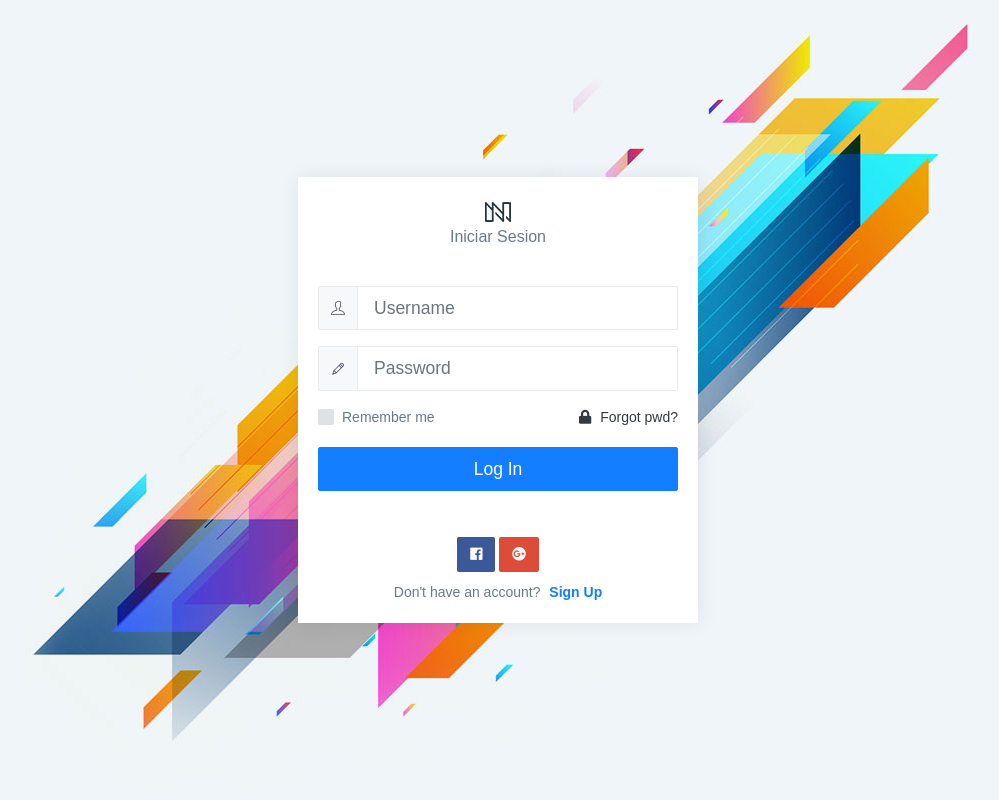
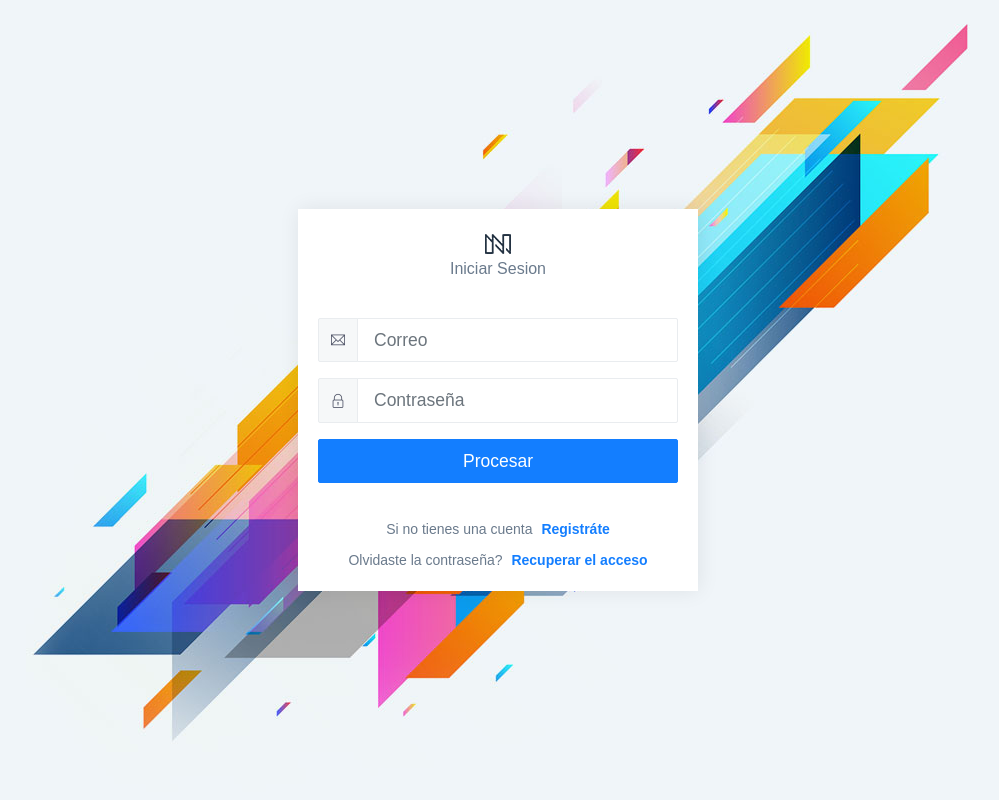
Before and after one commit to StimpyCR/Lenguajes_admin, a PHP site: page /Views/Home/login.php in a window 1280 px wide. Shown: the whole page, without its empty margins (142-1141 px from the left). Run offline with PHP 8.4, Linux system fonts and the light colour scheme; some web fonts are replaced.

Commit message:
form login

```diff
--- a/Views/Home/login.php
+++ b/Views/Home/login.php
@@ -28,44 +28,38 @@
                     <!-- Form -->
                     <div class="row">
                         <div class="col-12">
-                            <form class="form-horizontal m-t-20" id="loginform" action="index.html">
+                            <form class="form-horizontal m-t-20" action="" method="POST">
+
+
+
                                 <div class="input-group mb-3">
                                     <div class="input-group-prepend">
-                                        <span class="input-group-text" id="basic-addon1"><i class="ti-user"></i></span>
+                                        <span class="input-group-text" id="basic-addon1"><i class="ti-email"></i></span>
                                     </div>
-                                    <input type="text" class="form-control form-control-lg" placeholder="Username" aria-label="Username" aria-describedby="basic-addon1">
+                                    <input id="txtCorreo" name="txtCorreo" type="email" class="form-control form-control-lg" placeholder="Correo">
                                 </div>
+
                                 <div class="input-group mb-3">
                                     <div class="input-group-prepend">
-                                        <span class="input-group-text" id="basic-addon2"><i class="ti-pencil"></i></span>
+                                        <span class="input-group-text" id="basic-addon2"><i class="ti-lock"></i></span>
                                     </div>
-                                    <input type="text" class="form-control form-control-lg" placeholder="Password" aria-label="Password" aria-describedby="basic-addon1">
+                                    <input id="txtContrasenna" name="txtContrasenna" type="password" class="form-control form-control-lg" placeholder="Contraseña">
                                 </div>
-                                <div class="form-group row">
-                                    <div class="col-md-12">
-                                        <div class="custom-control custom-checkbox">
-                                            <input type="checkbox" class="custom-control-input" id="customCheck1">
-                                            <label class="custom-control-label" for="customCheck1">Remember me</label>
-                                            <a href="javascript:void(0)" id="to-recover" class="text-dark float-right"><i class="fa fa-lock m-r-5"></i> Forgot pwd?</a>
-                                        </div>
-                                    </div>
-                                </div>
+
+
                                 <div class="form-group text-center">
                                     <div class="col-xs-12 p-b-20">
-                                        <button class="btn btn-block btn-lg btn-info" type="submit">Log In</button>
-                                    </div>
-                                </div>
-                                <div class="row">
-                                    <div class="col-xs-12 col-sm-12 col-md-12 m-t-10 text-center">
-                                        <div class="social">
-                                            <a href="javascript:void(0)" class="btn  btn-facebook" data-toggle="tooltip" title="" data-original-title="Login with Facebook"> <i aria-hidden="true" class="fab  fa-facebook"></i> </a>
-                                            <a href="javascript:void(0)" class="btn btn-googleplus" data-toggle="tooltip" title="" data-original-title="Login with Google"> <i aria-hidden="true" class="fab  fa-google-plus"></i> </a>
-                                        </div>
+                                        <button id="btnIniciarSesion" name="btnIniciarSesion" class="btn btn-block btn-lg btn-info" type="submit">Procesar</button>
                                     </div>
                                 </div>
                                 <div class="form-group m-b-0 m-t-10">
                                     <div class="col-sm-12 text-center">
-                                        Don't have an account? <a href="authentication-register1.html" class="text-info m-l-5"><b>Sign Up</b></a>
+                                        Si no tienes una cuenta <a href="registro.php" class="text-info m-l-5"><b>Registráte</b></a>
+                                    </div>
+                                </div>
+                                <div class="form-group m-b-0 m-t-10">
+                                    <div class="col-sm-12 text-center">
+                                        Olvidaste la contraseña? <a href="recuperarAcceso.php" class="text-info m-l-5"><b>Recuperar el acceso</b></a>
                                     </div>
                                 </div>
                             </form>
@@ -105,15 +99,7 @@
     <script src="../Funciones/popper.min.js"></script>
     <script src="../Funciones/bootstrap.min.js"></script>
 
-    <script>
-        $('[data-toggle="tooltip"]').tooltip();
-        $(".preloader").fadeOut();
 
-        $('#to-recover').on("click", function() {
-            $("#loginform").slideUp();
-            $("#recoverform").fadeIn();
-        });
-    </script>
 </body>
 
 </html>
```
